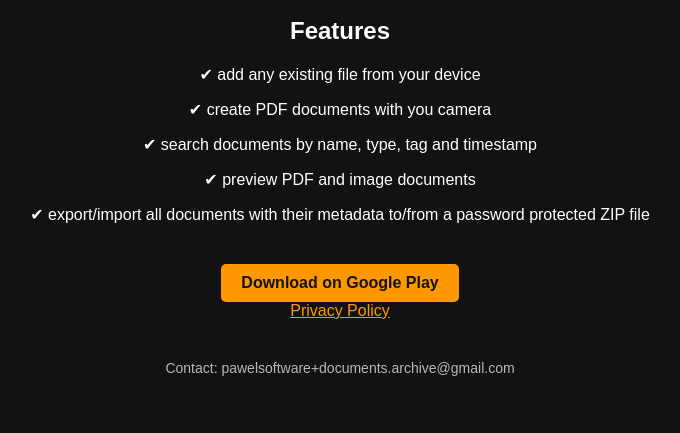
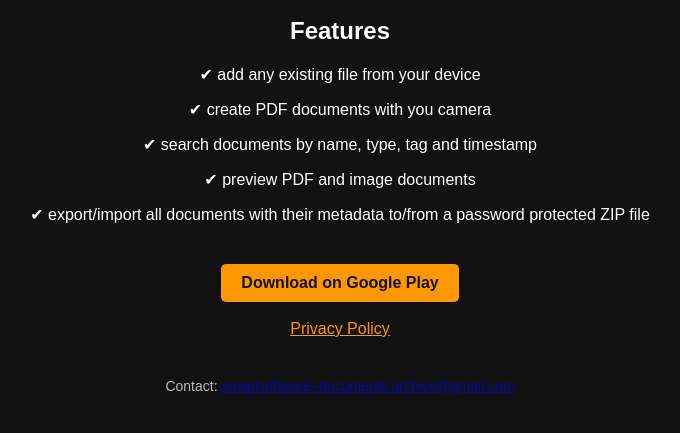
Before and after one commit to pawelsoftware1/documents-archive, a plain HTML site: page index.html in a window 1280 px wide. Shown: the part 171-604 px from the top of the page, without its empty margins (300-980 px from the left). Drawn offline with Linux system fonts and the light colour scheme.

Commit message:
Update index.html

```diff
--- a/index.html
+++ b/index.html
@@ -57,11 +57,11 @@
         </div>
 
         <a href="#" class="btn">Download on Google Play</a>
-        <br />
-        <a href="/privacy" style="color: #ff9800;">Privacy Policy</a>
+        <br /><br />
+        <a href="/documents-archive/privacy" style="color: #ff9800;">Privacy Policy</a>
 
         <div class="footer">
-            <p>Contact: pawelsoftware+documents.archive@gmail.com</p>
+            <p>Contact: <a href="mailto:pawelsoftware+documents.archive@gmail.com">pawelsoftware+documents.archive@gmail.com</a></p>
         </div>
     </div>
 </body>
```
